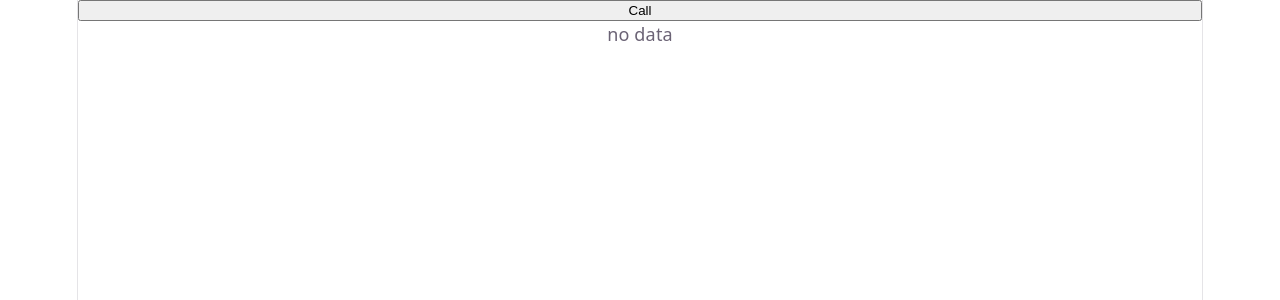
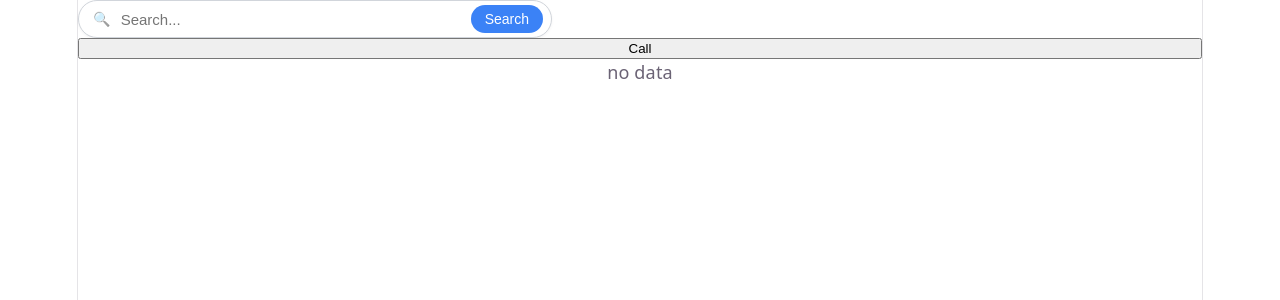
Before and after one commit to hanaqvi/spinner, a React (Vite) app: page / in a window 1280 px wide. Shown: the top 300 px of the page. Built offline with nearby package versions, Linux system fonts and the light colour scheme.

Commit message:
add search bar component that still needs to be correctly styled

```diff
--- a/package.json
+++ b/package.json
@@ -10,6 +10,7 @@
     "preview": "vite preview"
   },
   "dependencies": {
+    "@mui/material": "^9.4.0",
     "@supabase/supabase-js": "^2.116.0",
     "react": "^19.2.8",
     "react-dom": "^19.2.8"
--- a/src/App.jsx
+++ b/src/App.jsx
@@ -1,5 +1,7 @@
 import CallButton from './components/CallButton'
 import CallDisplay from './components/CallDisplay'
+import SearchBar from './components/SearchBar/SearchBar';
+import "./App.css";
 
 import { useState } from 'react';
 
@@ -9,6 +11,7 @@ function App() {
 
   return (
     <>
+      <SearchBar onSearch={console.log("hello")} />
       <CallButton onDataFetched={setApiData} />
       <CallDisplay data={apiData} />
     </>
--- /dev/null
+++ b/src/components/SearchBar/SearchBar.css
@@ -0,0 +1,63 @@
+.search-bar {
+    display: flex;
+    align-items: center;
+    max-width: 450px;
+    width: 100%;
+    border: 1.5px solid #d1d5db;
+    border-radius: 9999px;
+    padding: 4px 8px 4px 14px;
+    background-color: #ffffff;
+    box-shadow: 0 1px 3px rgba(0, 0, 0, 0.05);
+    transition: border-color 0.2s, box-shadow 0.2s;
+}
+
+.search-bar:focus-within {
+    border-color: #3b82f6;
+    box-shadow: 0 0 0 3px rgba(59, 130, 246, 0.15);
+}
+
+.search-icon {
+    font-size: 14px;
+    margin-right: 8px;
+    opacity: 0.6;
+}
+
+.search-input {
+    flex: 1;
+    border: none;
+    outline: none;
+    font-size: 15px;
+    background: transparent;
+    color: #111827;
+}
+
+.clear-button {
+    background: transparent;
+    border: none;
+    color: #9ca3af;
+    font-size: 14px;
+    cursor: pointer;
+    padding: 4px 6px;
+    border-radius: 50%;
+    margin-right: 4px;
+}
+
+.clear-button:hover {
+    color: #4b5563;
+}
+
+.search-button {
+    background-color: #3b82f6;
+    color: white;
+    border: none;
+    padding: 6px 14px;
+    border-radius: 9999px;
+    font-size: 14px;
+    font-weight: 500;
+    cursor: pointer;
+    transition: background-color 0.15s;
+}
+
+.search-button:hover {
+    background-color: #2563eb;
+}
--- /dev/null
+++ b/src/components/SearchBar/SearchBar.jsx
@@ -0,0 +1,55 @@
+import React, { useState } from 'react';
+import './SearchBar.css';
+
+export default function SearchBar({ onSearch, placeholder = 'Search...' }) {
+  const [query, setQuery] = useState('');
+
+  const handleChange = (e) => {
+    const value = e.target.value;
+    setQuery(value);
+    // Optional: live filtering as the user types
+    if (onSearch) {
+      onSearch(value);
+    }
+  };
+
+  const handleClear = () => {
+    setQuery('');
+    if (onSearch) {
+      onSearch('');
+    }
+  };
+
+  const handleSubmit = (e) => {
+    e.preventDefault();
+    if (onSearch) {
+      onSearch(query);
+    }
+  };
+
+  return (
+    <form className="search-bar" onSubmit={handleSubmit}>
+      <span className="search-icon">🔍</span>
+      <input
+        type="text"
+        className="search-input"
+        placeholder={placeholder}
+        value={query}
+        onChange={handleChange}
+      />
+      {query && (
+        <button
+          type="button"
+          className="clear-button"
+          onClick={handleClear}
+          aria-label="Clear search"
+        >
+          ✕
+        </button>
+      )}
+      <button type="submit" className="search-button">
+        Search
+      </button>
+    </form>
+  );
+}
```
Also changed, not shown: 1 other file (tests, documents, lock files or other folders).
